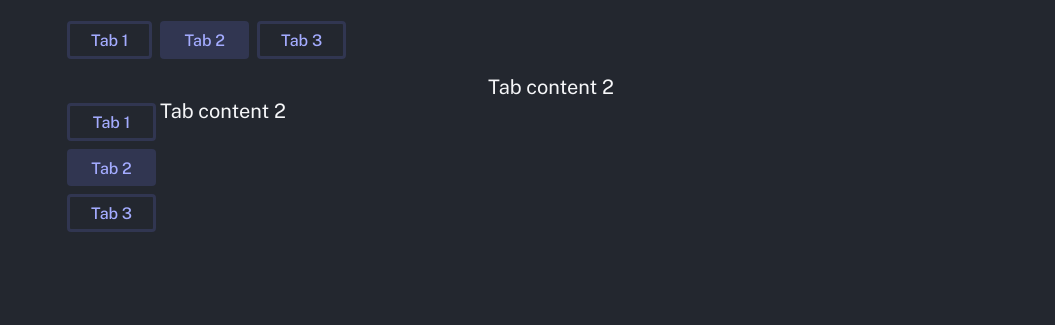
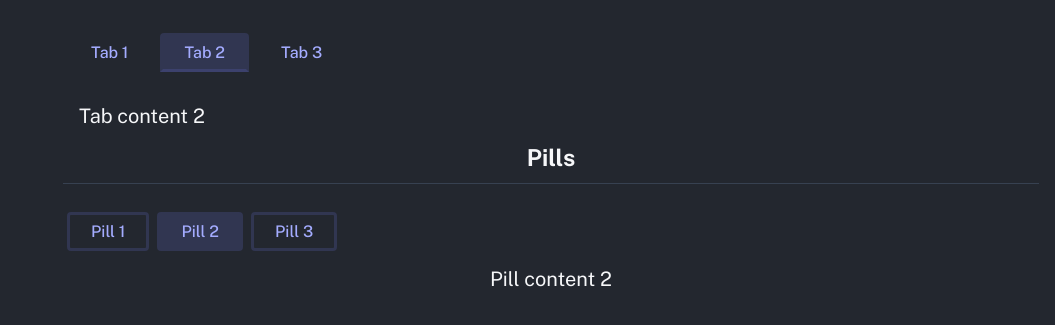
Before and after one commit to kanakkholwal/genesis-ui-site, a website: page index.html in a window 1280 px wide. Shown: the part 3961-4286 px from the top of the page, without its empty margins (225-1280 px from the left). Drawn offline with nearby package versions, Linux system fonts and the light colour scheme; a web font is replaced by a local one.

Commit message:
Tabs and Pills added

```diff
--- a/index.html
+++ b/index.html
@@ -559,13 +559,12 @@
                                 class="fas fa-external-link-alt"></i></a>
                     </div>
                     <div class="G_SectionContent text-center">
-                        <ul class="G_TabBar" data-g-tab-target="#tab">
+                        <ul class="G_TabBar G_Tabs" data-g-tab-target="#tab">
                             <li class="G_TabToggle" data-g-tab="tab1">Tab 1</li>
                             <li class="G_TabToggle isActive" data-g-tab="tab2">Tab 2</li>
                             <li class="G_TabToggle" data-g-tab="tab3">Tab 3</li>
                         </ul>
-
-                        <div class="G_Tabs" id="tab">
+                        <div class="G_TabsContent text-start p-3 " id="tab">
                             <div class="G_TabContent " id="tab1">
                                 Tab content 1
                             </div>
@@ -576,28 +575,29 @@
                                 Tab content 3
                             </div>
                         </div>
-                        <div class="d-flex">
 
+                        <h3>Pills</h3>
+                        <hr class="mt-1 mb-4" />
 
-                            <ul class="G_TabBar Vertical" data-g-tab-target="#tab_2">
-                                <li class="G_TabToggle" data-g-tab="tab4">Tab 1</li>
-                                <li class="G_TabToggle isActive" data-g-tab="tab5">Tab 2</li>
-                                <li class="G_TabToggle" data-g-tab="tab6">Tab 3</li>
+                        <ul class="G_TabBar G_Pills" data-g-tab-target="#pill">
+                            <li class="G_TabToggle" data-g-tab="pill1">Pill 1</li>
+                            <li class="G_TabToggle isActive" data-g-tab="pill2">Pill 2</li>
+                            <li class="G_TabToggle" data-g-tab="pill3">Pill 3</li>
                         </ul>
 
-                            <div class="G_Tabs" id="tab_2">
-                                <div class="G_TabContent " id="tab4">
-                                    Tab content 1
+                        <div class="G_TabsContent" id="pill">
+                            <div class="G_TabContent " id="pill1">
+                                Pill content 1
                             </div>
-                                <div class="G_TabContent isOpen" id="tab5">
-                                    Tab content 2
+                            <div class="G_TabContent isOpen" id="pill2">
+                                Pill content 2
                             </div>
-                                <div class="G_TabContent" id="tab6">
-                                    Tab content 3
+                            <div class="G_TabContent" id="pill3">
+                                Pill content 3
                             </div>
                         </div>
 
-                        </div>
+
                     </div>
                 </section>
 
@@ -610,43 +610,7 @@
                     </a>
 
                 </div>
-                <div id="tabs" class="container d-flex justify-content-center align-items-center flex-wrap gap-3 mb-4">
-                    <ul class="g-tab-bar" data-g-tab-target="tab">
-                        <li class="g-tab-toggle " data-g-tab="tab1">Tab 1</li>
-                        <li class="g-tab-toggle active" data-g-tab="tab2">Tab 2</li>
-                        <li class="g-tab-toggle" data-g-tab="tab3">Tab 3</li>
-                    </ul>
 
-                    <div class="g-tabs-content" id="tab">
-                        <div class="g-tab-content " id="tab1">
-                            Tab content 1
-                        </div>
-                        <div class="g-tab-content show" id="tab2">
-                            Tab content 2
-                        </div>
-                        <div class="g-tab-content" id="tab3">
-                            Tab content 3
-                        </div>
-                    </div>
-                    <ul class="g-tabbed-bar" data-g-tab-target="tabbed">
-                        <li class="g-tab-toggle" data-g-tab="tabbed1">Tab 1</li>
-                        <li class="g-tab-toggle" data-g-tab="tabbed2">Tab 2</li>
-                        <li class="g-tab-toggle" data-g-tab="tabbed3">Tab 3</li>
-
-                    </ul>
-
-                    <div class="g-tabs-content" id="tabbed">
-                        <div class="g-tab-content " id="tabbed1">
-                            Tab content 1
-                        </div>
-                        <div class="g-tab-content" id="tabbed2">
-                            Tab content 2
-                        </div>
-                        <div class="g-tab-content" id="tabbed3">
-                            Tab content 3
-                        </div>
-                    </div>
-                </div>
                 <div id="sliced-menu"
                     class="container d-flex justify-content-center align-items-center flex-wrap gap-3 mb-4">
 
--- a/style/components/_footer.scss
+++ b/style/components/_footer.scss
@@ -38,7 +38,7 @@
 
     @media screen and (max-width: variables.$sm) {
         padding: 0.5rem;
-        font-size: 14px;
+        font-size: 12px;
 
     }
 
--- a/style/components/_tabs.scss
+++ b/style/components/_tabs.scss
@@ -4,10 +4,70 @@
 .G_TabBar {
     display: flex;
     flex-direction: row;
-    margin-bottom: 0.75rem;
+    margin-block: 0.75rem;
 
     &.Vertical {
         flex-direction: column;
+        margin-inline: 0.75rem;
+        margin-block: 0;
+    }
+
+    &.Fill {
+        .G_TabToggle {
+            flex: 1 1 auto;
+            text-align: center;
+        }
+    }
+
+    &.Justify {
+        .G_TabToggle {
+            flex-basis: 0;
+            flex-grow: 1;
+            text-align: center;
+        }
+    }
+
+    &.G_Tabs {
+        .G_TabToggle {
+            border-radius: 0.25rem;
+            border-style: solid;
+            border-width: 0.1875rem;
+            border-color: #0000;
+            background: none;
+            color: variables.$secondary;
+
+
+            &.isActive {
+                border-bottom-left-radius: 0;
+                border-bottom-right-radius: 0;
+                border-bottom-color: variables.$secondaryBg;
+                background: variables.$secondaryBg !important;
+            }
+
+
+        }
+    }
+
+    &.G_Pills {
+        .G_TabToggle {
+
+            margin: 0.25rem;
+            cursor: pointer;
+            border-radius: 0.25rem;
+            border-style: solid;
+            border-width: 0.1875rem;
+            border: 0.1875rem solid variables.$secondaryBg;
+            box-shadow: none;
+            background: none;
+            color: variables.$secondary;
+            transition: all 150ms ease-in-out;
+
+            &.isActive {
+                background: variables.$secondaryBg !important;
+                border-color: #0000;
+
+            }
+        }
     }
 }
 
@@ -19,21 +79,10 @@
     font-weight: 500;
     font-size: 1rem;
     cursor: pointer;
-    padding: calc(.625rem - 3px) calc(1.5rem - 3px) calc(.5rem - 2px);
     margin: 0.25rem;
-    cursor: pointer;
-    border-radius: 0.25rem;
-    border: 3px solid variables.$secondaryBg;
-    box-shadow: none;
-    background: none;
-    color: variables.$secondary;
+    user-select: none;
+    padding: calc(.625rem - 0.1875rem) calc(1.5rem - 0.1875rem);
 
-    &.isActive {
-        background: variables.$secondaryBg !important;
-        border: 0;
-        padding: .625rem 1.5rem .5rem;
-
-    }
 }
 
 .G_TabContent {
@@ -41,5 +90,20 @@
 
     &.isOpen {
         display: block;
+        animation: TabShow 250ms ease;
     }
 }
+
+@keyframes TabShow {
+    from {
+        transform: translate3d(0, 10px, 0);
+        opacity: 0;
+        visibility: hidden;
+    }
+
+    to {
+        transform: translate3d(0, 0, 0);
+        opacity: 1;
+        visibility: visible;
+    }
+}
```
Also changed, not shown: genesis-ui.css, 1 other file. Lines whose indentation alone changed are shown as unchanged.
